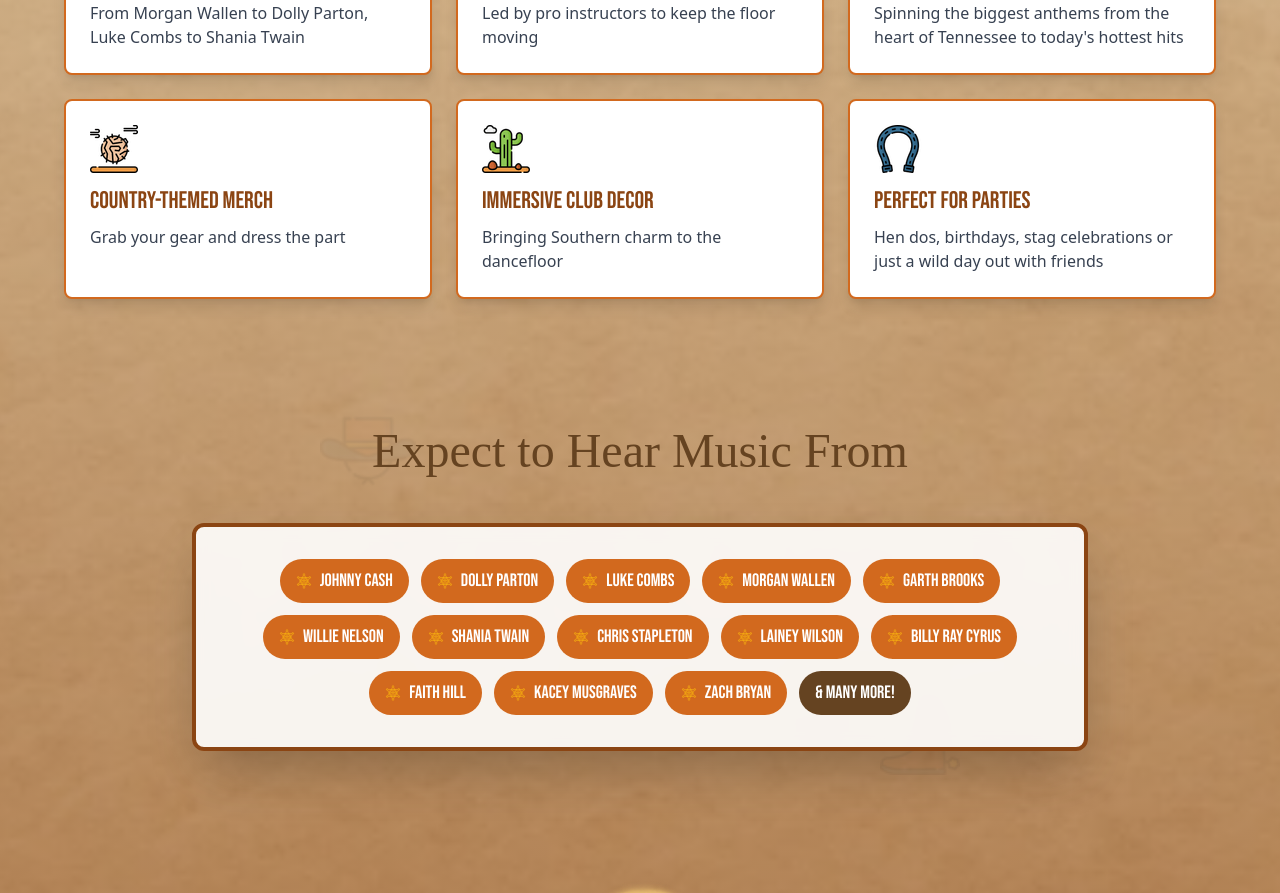
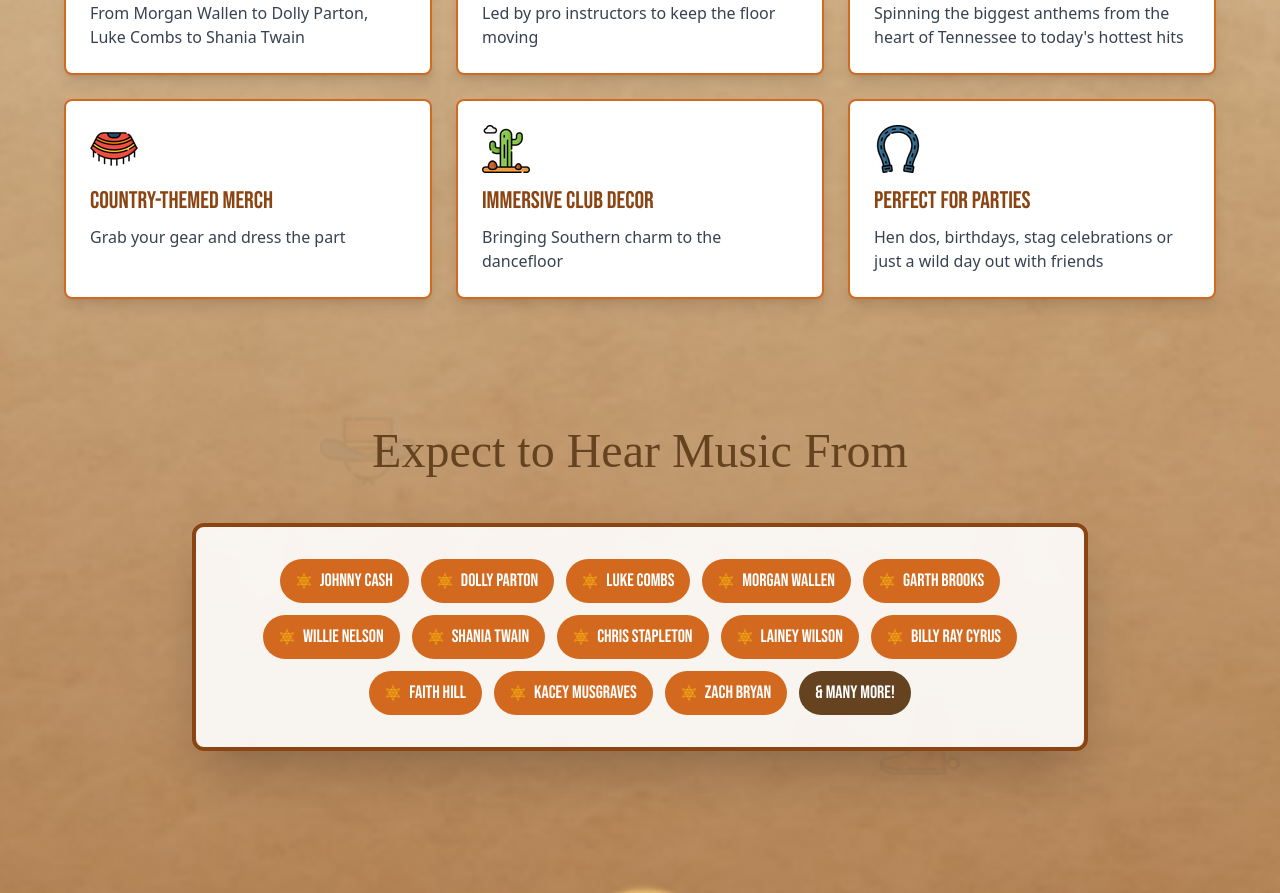
Before and after one commit to PeterLeslie94/yeehawbookings, a React (Vite) app: page / in a window 1280 px wide. Shown: the part 2460-3353 px from the top of the page. Built offline with nearby package versions, Linux system fonts and the light colour scheme; a web font is replaced by a local one.

Commit message:
Update merch icon to poncho
- Changed Country-Themed Merch icon from tumbleweed to poncho (more appropriate for merchandise)
- Added and optimized 044-poncho.png icon

```diff
--- a/src/App.tsx
+++ b/src/App.tsx
@@ -185,7 +185,7 @@
               { icon: "/icons/007-hat.png", title: "Nonstop Country Hits", desc: "From Morgan Wallen to Dolly Parton, Luke Combs to Shania Twain" },
               { icon: "/icons/020-boot.png", title: "Boot Scootin' Line Dancing", desc: "Led by pro instructors to keep the floor moving" },
               { icon: "/icons/033-whiskey.png", title: "Top Country DJs", desc: "Spinning the biggest anthems from the heart of Tennessee to today's hottest hits" },
-              { icon: "/icons/046-tumbleweed.png", title: "Country-Themed Merch", desc: "Grab your gear and dress the part" },
+              { icon: "/icons/044-poncho.png", title: "Country-Themed Merch", desc: "Grab your gear and dress the part" },
               { icon: "/icons/001-cactus.png", title: "Immersive Club Decor", desc: "Bringing Southern charm to the dancefloor" },
               { icon: "/icons/013-horseshoe.png", title: "Perfect for Parties", desc: "Hen dos, birthdays, stag celebrations or just a wild day out with friends" }
             ].map((item, idx) => (
```
Also changed, not shown: public/icons/044-poncho.png (added), src/assets/044-poncho.png (added).
